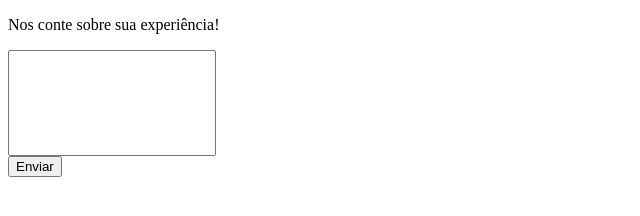
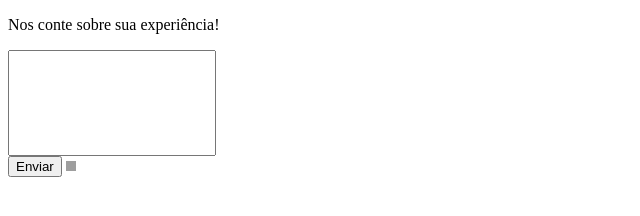
Before and after one commit to bielsolosos/ListaHTML, a plain HTML site: page Exercícios/e32/index.html in a window 1280 px wide. Shown: the full height of the page, 0-640 px from the left. Drawn offline with Linux system fonts and the light colour scheme; grey boxes are pictures that could not be loaded.

Commit message:
Commitado ultimo exercício

```diff
--- a/Exercícios/e32/index.html
+++ b/Exercícios/e32/index.html
@@ -9,13 +9,17 @@
             width: 200px;
             height: 100px;
         }
+        #Diminuir{
+            width: 10px;
+            height: 10px;
+        }
     </style>
 </head>
 <body>
     <p>Nos conte sobre sua experiência!</p>
     <form>
         <input id="tamanho" type="text"> <br>
-        <button>Enviar</button>
+        <button>Enviar</button> <img id="Diminuir" src="https://w7.pngwing.com/pngs/841/271/png-transparent-computer-icons-send-miscellaneous-angle-triangle-thumbnail.png" alt="">
     </form>
 </body>
 </html>
```
